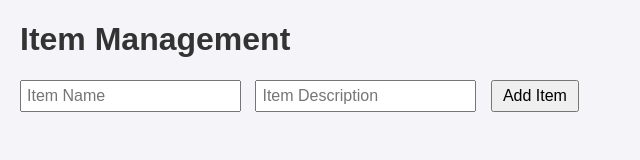
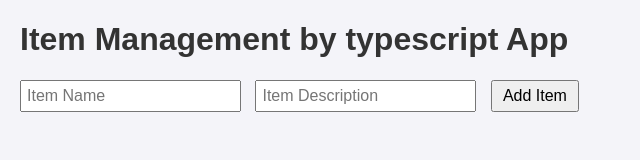
Before and after one commit to proudit/typescript-sample-app, a website: page src/public/index.html in a window 1280 px wide. Shown: the whole page, without its empty margins (0-640 px from the left). Drawn offline with Linux system fonts and the light colour scheme; no server answers.

Commit message:
index.htmlのh1を修正

```diff
--- a/src/public/index.html
+++ b/src/public/index.html
@@ -7,7 +7,7 @@
     <link rel="stylesheet" href="style.css" />
   </head>
   <body>
-    <h1>Item Management</h1>
+    <h1>Item Management by typescript App</h1>
     <form id="addItemForm">
       <input type="text" id="itemName" placeholder="Item Name" required />
       <input
```
